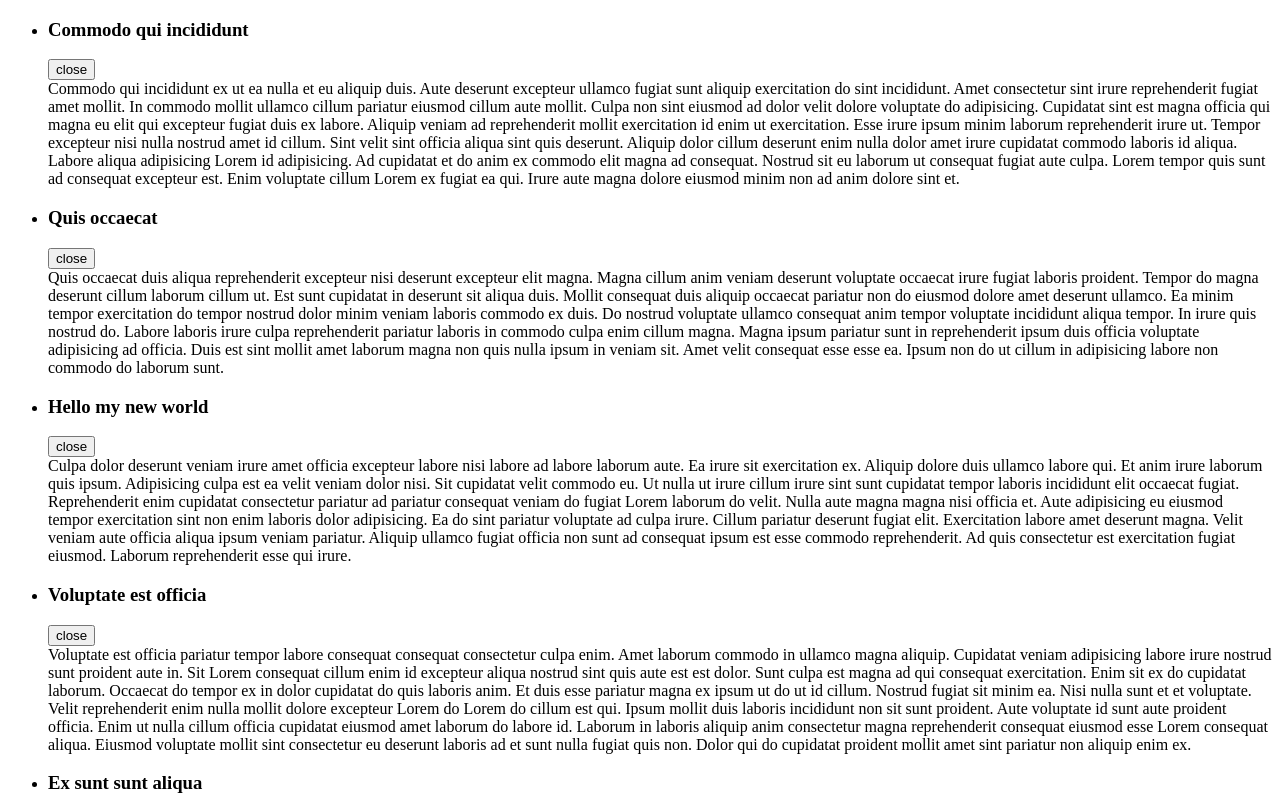
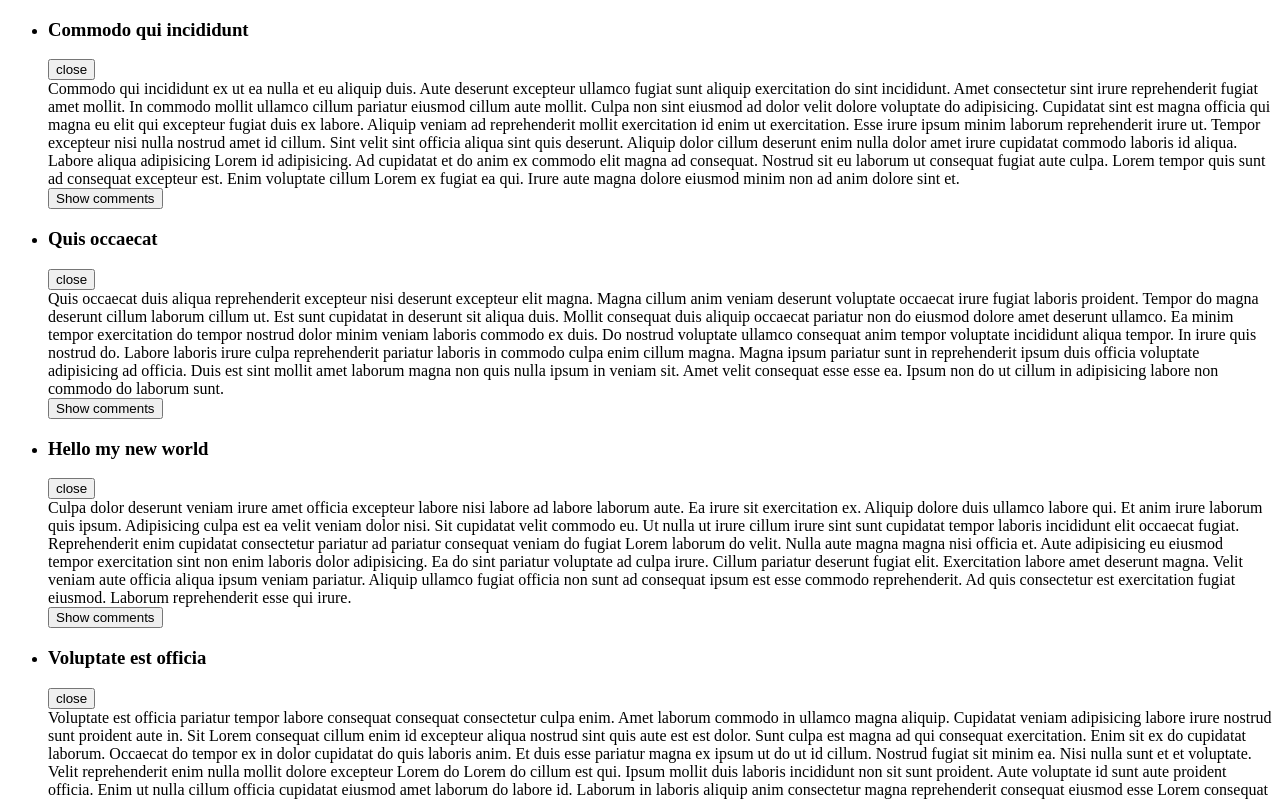
Before and after one commit to Alexander-Akimov/reactJs, a React app: page / in a window 1280 px wide. Shown: the top 800 px of the page. Built offline with nearby package versions, Linux system fonts and the light colour scheme.

Commit message:
show/hide article comments

```diff
--- a/src/Article.jsx
+++ b/src/Article.jsx
@@ -1,14 +1,16 @@
 import React, {Component} from 'react'
+import ArticleCommentsState from './ArticleCommentsState'
+//import ArticleComments from './ArticleComments'
 
 export default class Article extends Component {
 	constructor(props) {
 		super(props)
 
 		this.state = {
-			isOpen: true
+			isOpen: true,
+			isComntsShown: false
 		}
 		//this.toggleOpen = this.toggleOpen.bind(this)
-
 	}
 
 	render() {
@@ -28,7 +30,36 @@ export default class Article extends Component {
 	getBody() {
 		if(!this.state.isOpen) return null
 		const {article} = this.props
-		return <section>{article.text}</section>
+		return (
+			<div>
+				<section>{article.text}</section>
+				<ArticleCommentsState comments = {article.comments}/>
+			</div>
+		)
+	}
+	//{this.getComments()}
+
+	getComments() {
+		const {article} = this.props
+		const {isComntsShown} = this.state
+		if(!!article.comments) {
+		 	return (
+		 		<div>
+		 			<button onClick = {this.showComments}>
+		 				{isComntsShown ? 'Hide comments' : 'Show comments'}
+		 			</button>
+		 			{this.state.isComntsShown ? <ArticleComments comments = {article.comments}/> : null}
+				</div>
+				)
+		 	}
+		return null
+	}
+
+	showComments = () => {
+		console.log('showComments called')
+		this.setState({
+			isComntsShown: !this.state.isComntsShown
+		})
 	}
 
 	toggleOpen = (ev) => {
@@ -39,8 +70,6 @@ export default class Article extends Component {
 		})
 	}
 }
-
-
 /*export default function Article(props) {
 	const {article} = props
 	//console.log('---', props)
--- /dev/null
+++ b/src/ArticleComments.jsx
@@ -0,0 +1,14 @@
+import React from 'react'
+
+export default function ArticleComments({comments}) {
+	const articleComments = comments.map((comment) =>
+		<li key = {comment.id}>
+			<section>{comment.user}</section>
+			<section>{comment.text}</section>
+		</li>)
+	return (
+		<ul>
+			{articleComments}
+		</ul>
+	)
+}
--- /dev/null
+++ b/src/ArticleCommentsState.jsx
@@ -0,0 +1,41 @@
+import React, {Component}  from 'react'
+
+export default class ArticleCommentsState extends Component {
+	constructor(props) {
+		super(props)
+
+		this.state = {
+			isComntsShown: false
+		}
+		//this.toggleOpen = this.toggleOpen.bind(this)
+	}
+
+	render() {
+		const {comments} = this.props
+		const {isComntsShown} = this.state
+
+		if(typeof comments === "undefined") return null
+		//console.log(this.props)
+		const articleComments = comments.map((comment) =>
+			<li key = {comment.id}>
+				<section>{comment.user}</section>
+				<section>{comment.text}</section>
+			</li>)
+
+		 	return (
+		 		<div>
+		 			<button onClick = {this.showComments}>
+		 				{isComntsShown ? 'Hide comments' : 'Show comments'}
+		 			</button>
+		 			{isComntsShown ? <ul>{articleComments}</ul> : null}
+				</div>
+				)
+	}
+
+	showComments = () => {
+		console.log('showComments called')
+		this.setState({
+			isComntsShown: !this.state.isComntsShown
+		})
+	}
+}
```
